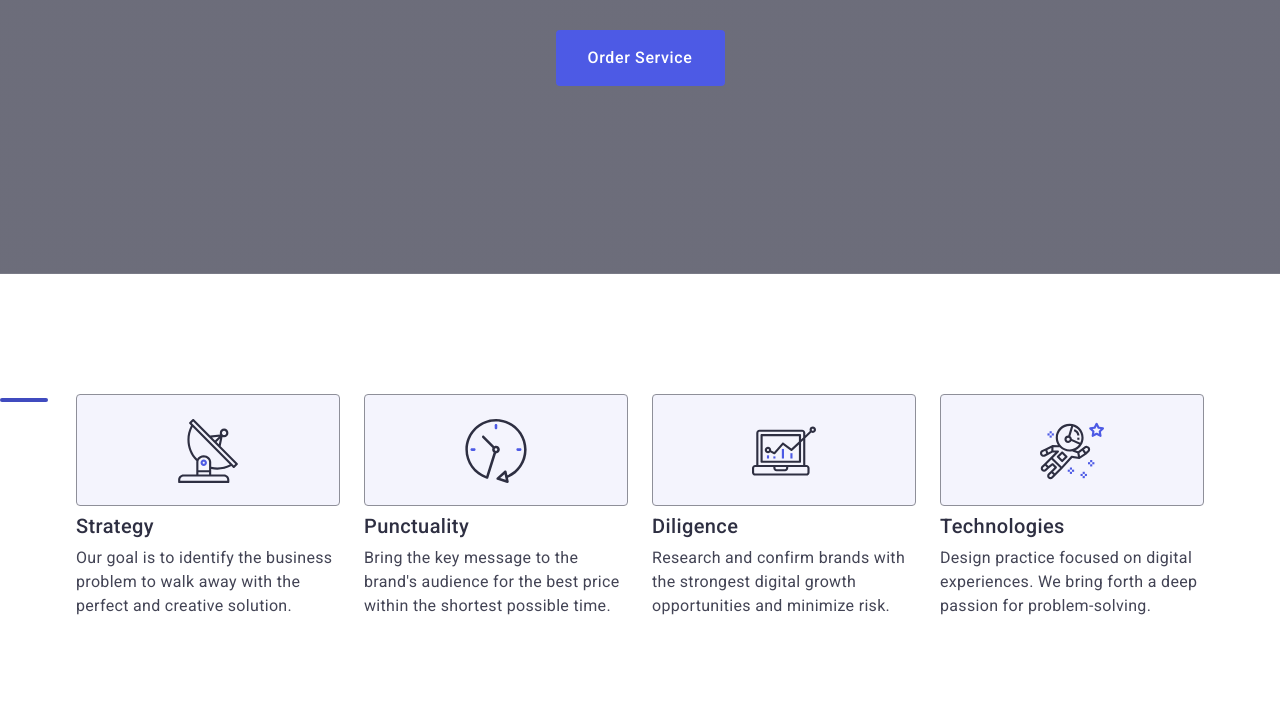
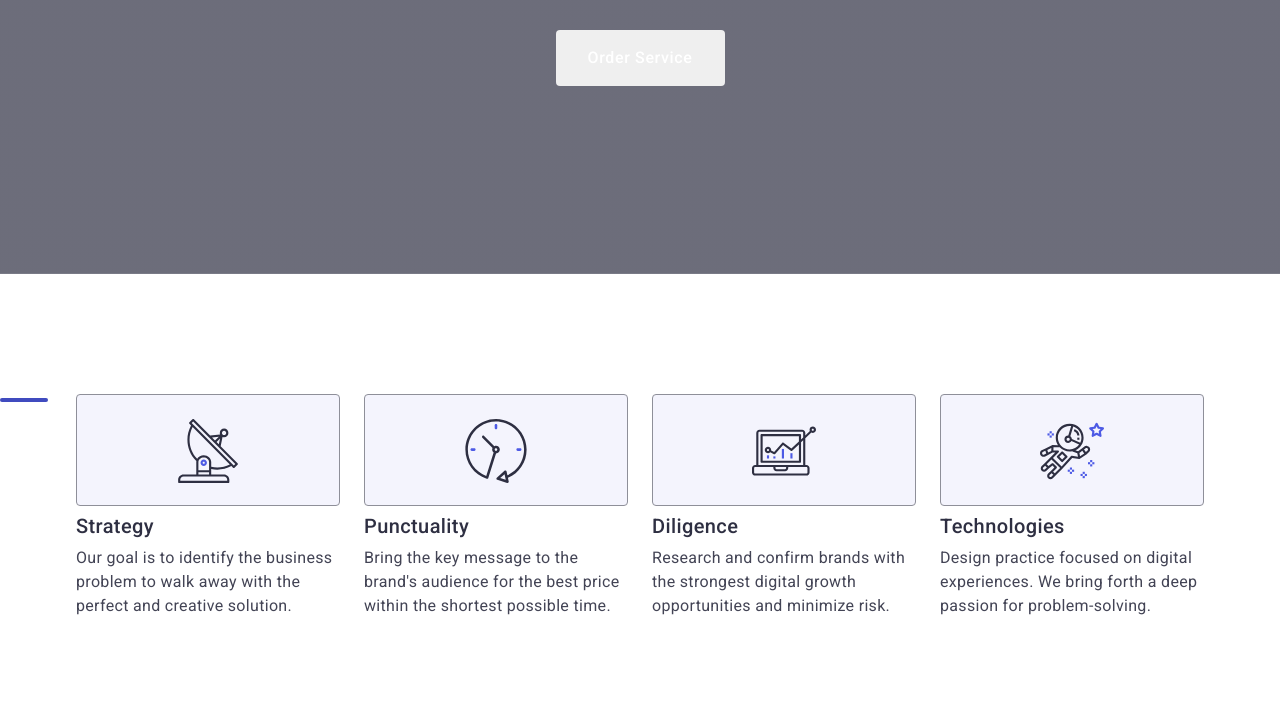
Before and after one commit to Alina29051981/goit-markup-hw-04, a plain HTML site: page index.html in a window 1280 px wide. Shown: the part 399-1100 px from the top of the page. Drawn offline with nearby package versions, Linux system fonts and the light colour scheme.

Commit message:
add index and styles

```diff
--- a/css/styles.css
+++ b/css/styles.css
@@ -177,8 +177,7 @@ a {
     line-height: 1.5;
     letter-spacing: 0.04em;
     cursor: pointer;
-    background-color: #4d5ae5;
-    color: #fff;
+      color: #fff;
     background-color: 250ms cubic-bezier(0.4, 0, 0.2, 1);
 }
 
```
